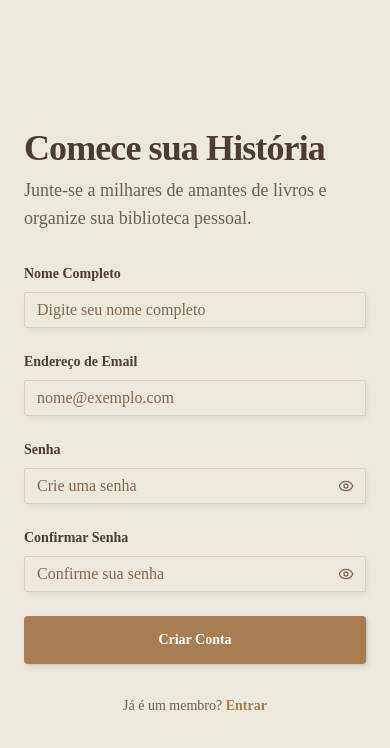
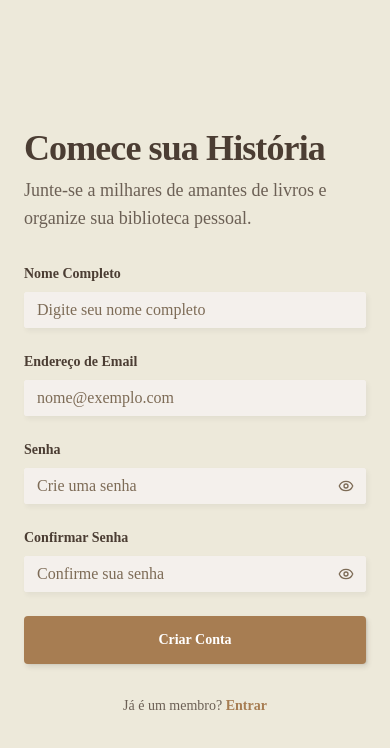
Before and after one commit to lucas-goncalves-tech/bookstore-fullstack, a Next.js app in the folder frontend/: page /auth/register in a window 390 px wide. Shown: the top 748 px of the page. Built offline with nearby package versions, Linux system fonts and the light colour scheme; no server answers.

Commit message:
style: use bg-input for more clarity input background

```diff
--- a/frontend/src/app/globals.css
+++ b/frontend/src/app/globals.css
@@ -21,7 +21,7 @@
   --destructive: hsl(9.8438 54.7009% 45.8824%);
   --destructive-foreground: hsl(0 0% 100%);
   --border: hsl(40 31.4286% 79.4118%);
-  --input: hsl(40 31.4286% 79.4118%);
+  --input: hsl(30, 25%, 94%);
   --ring: hsl(30 33.871% 48.6275%);
   --chart-1: hsl(30 33.871% 48.6275%);
   --chart-2: hsl(31.3846 29.9539% 42.549%);
--- a/frontend/src/components/ui/input.tsx
+++ b/frontend/src/components/ui/input.tsx
@@ -13,7 +13,7 @@
       type={inputType}
       data-slot="input"
       className={cn(
-        "file:text-foreground placeholder:text-muted-foreground selection:bg-primary selection:text-primary-foreground dark:bg-input/30 border-input h-9 w-full min-w-0 rounded-md border bg-transparent px-3 py-1 text-base shadow-xs transition-[color,box-shadow] outline-none file:inline-flex file:h-7 file:border-0 file:bg-transparent file:text-sm file:font-medium disabled:pointer-events-none disabled:cursor-not-allowed disabled:opacity-50 md:text-sm",
+        "file:text-foreground placeholder:text-muted-foreground selection:bg-primary selection:text-primary-foreground dark:bg-input/30 border-input h-9 w-full min-w-0 rounded-md border bg-input px-3 py-1 text-base shadow-xs transition-[color,box-shadow] outline-none file:inline-flex file:h-7 file:border-0 file:bg-transparent file:text-sm file:font-medium disabled:pointer-events-none disabled:cursor-not-allowed disabled:opacity-50 md:text-sm",
         "focus-visible:border-ring focus-visible:ring-ring/50 focus-visible:ring-[3px]",
         "aria-invalid:ring-destructive/20 dark:aria-invalid:ring-destructive/40 aria-invalid:border-destructive",
         isPassword && "pr-10",
```
